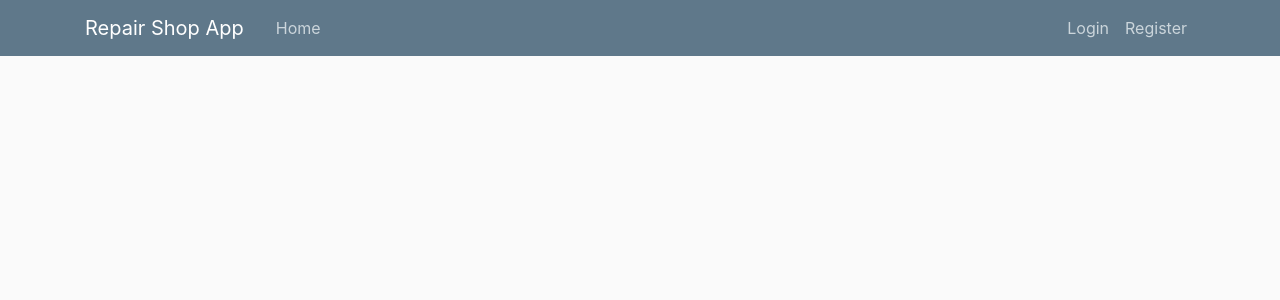
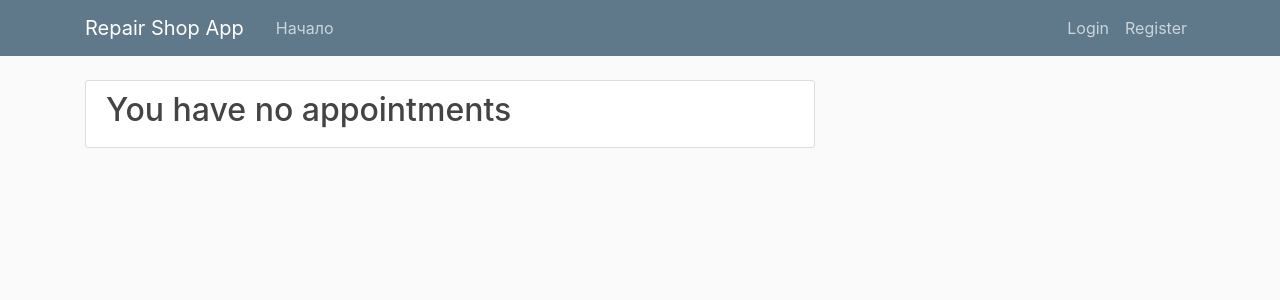
Before and after one commit to simbi0nts/auto-repair-shop, a Django app: page / in a window 1280 px wide. Shown: the top 300 px of the page. Run offline with Django 3.2, Linux system fonts and the light colour scheme; parts of the project's set-up code (start-up, migrations or seed data) failed here and were passed over; some libraries are stand-ins or nearby versions.

Commit message:
i18n + home page

```diff
--- a/auto_repair_shop/core/templates/core/home.html
+++ b/auto_repair_shop/core/templates/core/home.html
@@ -1,3 +1,20 @@
 {% extends "core/base.html" %}
+{% load i18n %}
 {% block content %}
+
+    {% if appointment.exists %}
+        <article class="media content-section">
+          <div class="media-body">
+            <h2><a class="article-title">{% trans 'You have an appointment' %}</a></h2>
+            <p class="article-content">{{ appointment.info }}</p>
+          </div>
+        </article>
+    {% else %}
+        <article class="media content-section">
+          <div class="media-body">
+            <h2><a class="article-title">{% trans 'You have no appointments' %}</a></h2>
+          </div>
+        </article>
+    {% endif %}
+
 {% endblock content %}
--- a/auto_repair_shop/core/views/homepage.py
+++ b/auto_repair_shop/core/views/homepage.py
@@ -1,7 +1,38 @@
+
+import datetime
 
 from django.shortcuts import render
+from django.utils.timezone import get_current_timezone
+from django.utils.translation import gettext_lazy as _
+
+from core.models.workflow import Appointments
 
 
 def home(request):
     context = {}
+
+    appointment = {
+        'exists': False,
+        'info': None
+    }
+
+    if request.user.is_authenticated:
+        appointment = Appointments.objects.filter(
+            customer=request.user,
+            date__gte=datetime.date.today()
+        ).order_by('date').first()
+
+        if appointment:
+            _time = appointment.time.astimezone(get_current_timezone()).strftime('%H:%M')
+
+            info = _("Date: {} \nTime: {} \nDuration: {} \nMechanic: {}").format(
+                appointment.date, _time, appointment.duration, appointment.workman.get_full_name())
+
+            appointment = {
+                'exists': True,
+                'info': info
+            }
+
+    context['appointment'] = appointment
+
     return render(request, 'core/home.html', context)
--- a/auto_repair_shop/project/settings.py
+++ b/auto_repair_shop/project/settings.py
@@ -114,7 +114,8 @@ AUTH_USER_MODEL = 'core.User'
 # Internationalization
 # https://docs.djangoproject.com/en/3.1/topics/i18n/
 
-LANGUAGE_CODE = 'en-us'
+# LANGUAGE_CODE = 'en-us'
+LANGUAGE_CODE = 'ru'
 
 TIME_ZONE = 'Europe/Moscow'
 
```
Also changed, not shown: auto_repair_shop/api/locale/ru/LC_MESSAGES/django.po (added), auto_repair_shop/core/locale/ru/LC_MESSAGES/django.po (added), auto_repair_shop/db.sqlite3, 2 other files.
